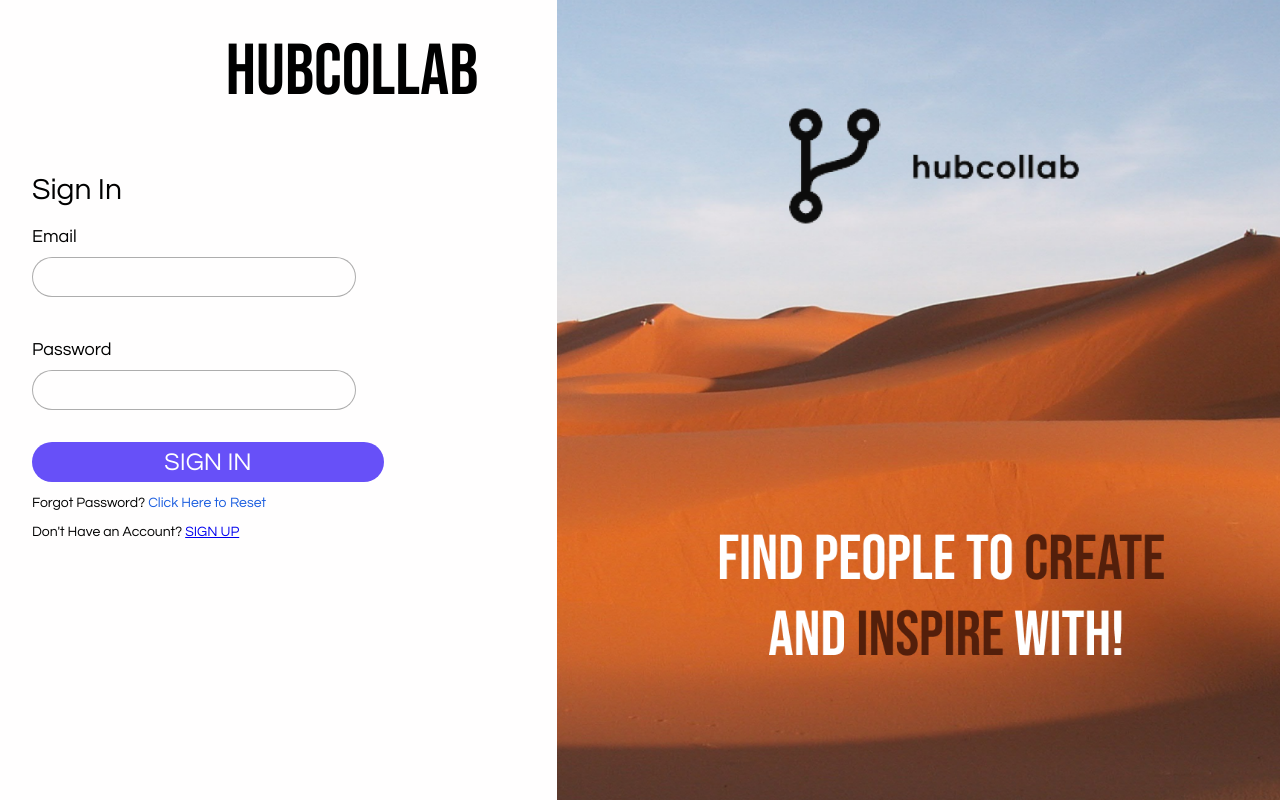
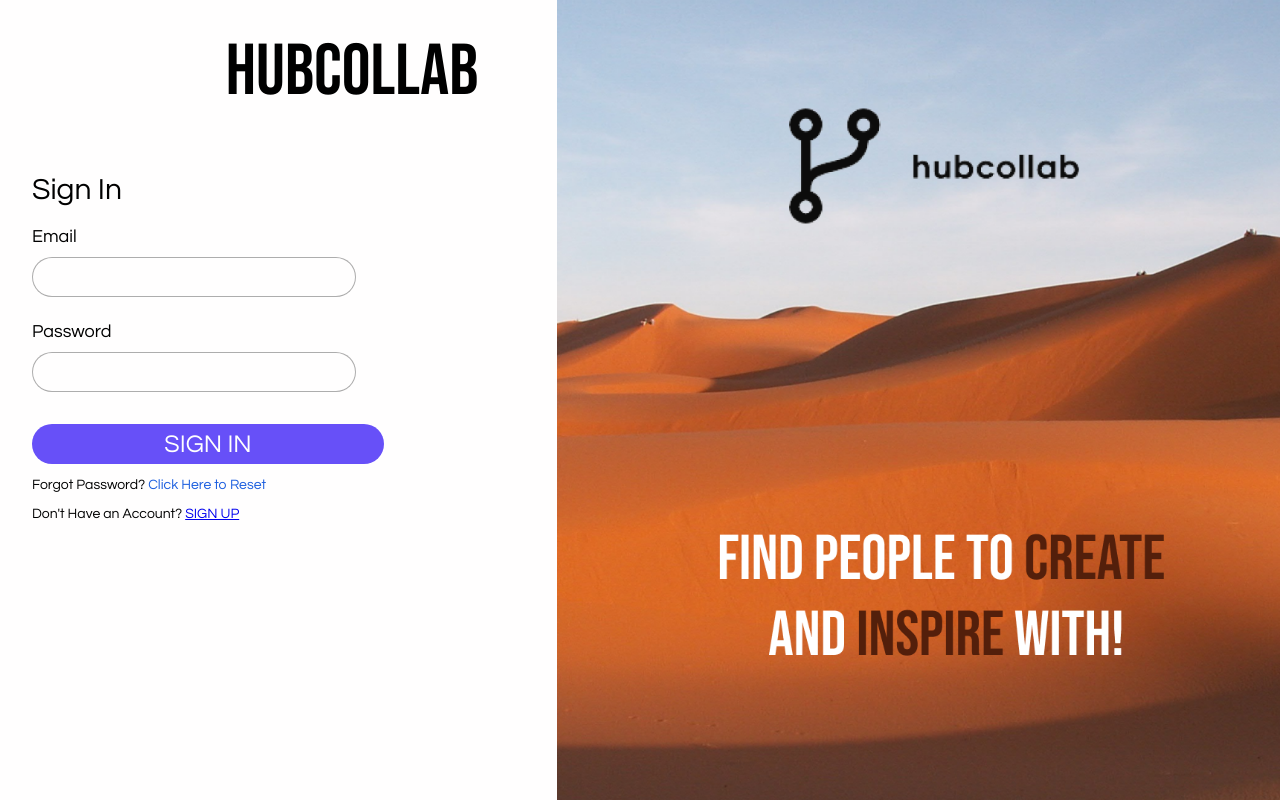
Before and after one commit to VanshKela/Hub-Collab, a React (Create React App) app in the folder hub-collab-frontend/: page / in a window 1280 px wide. Built offline with nearby package versions, Linux system fonts and the light colour scheme.

Commit message:
<br> tags removed

```diff
--- a/hub-collab-frontend/src/components/TextField.css
+++ b/hub-collab-frontend/src/components/TextField.css
@@ -14,9 +14,12 @@
     border: 1px solid rgba(0, 0, 0, 0.32);
     box-sizing: border-box;
     border-radius: 30px;
-    margin-bottom: 4vh;
 }
 
 input:focus {
     outline: none;
 }
+
+.textfield {
+    margin-bottom: 4vh;
+}
```
